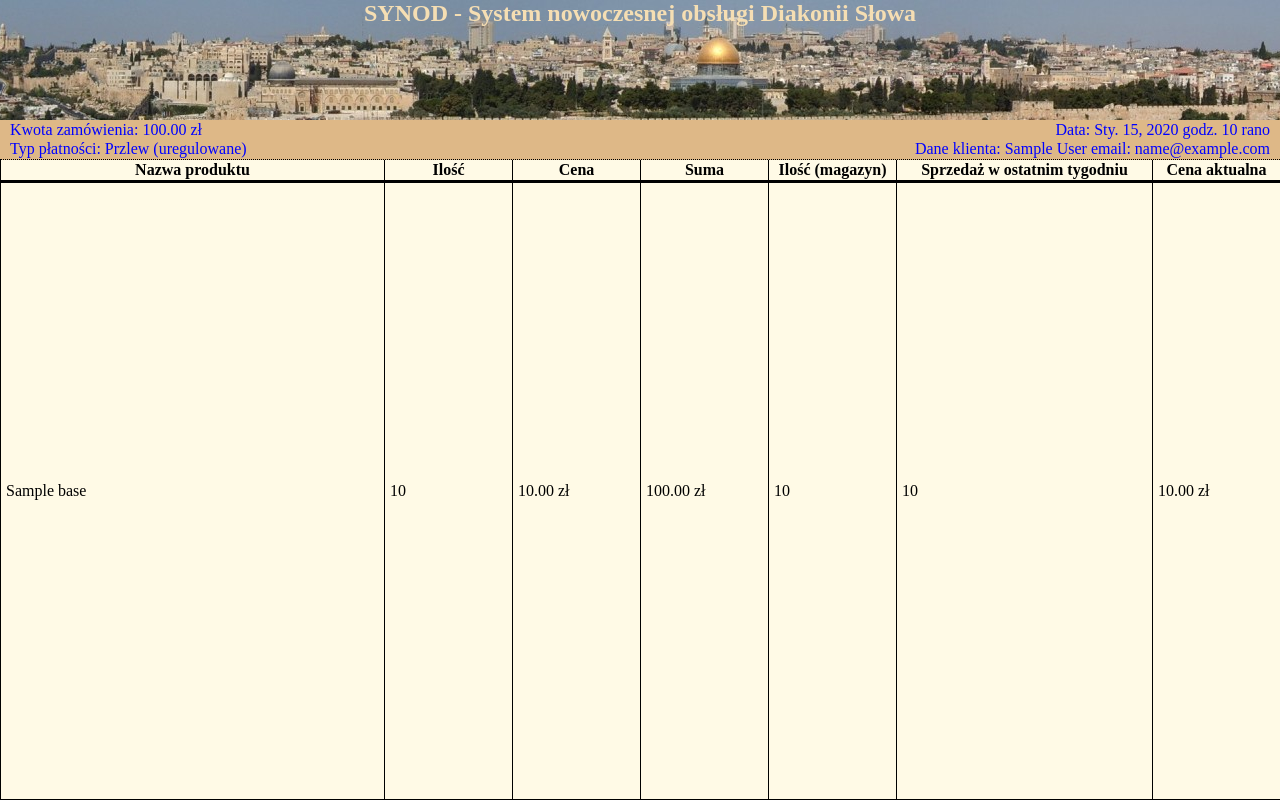
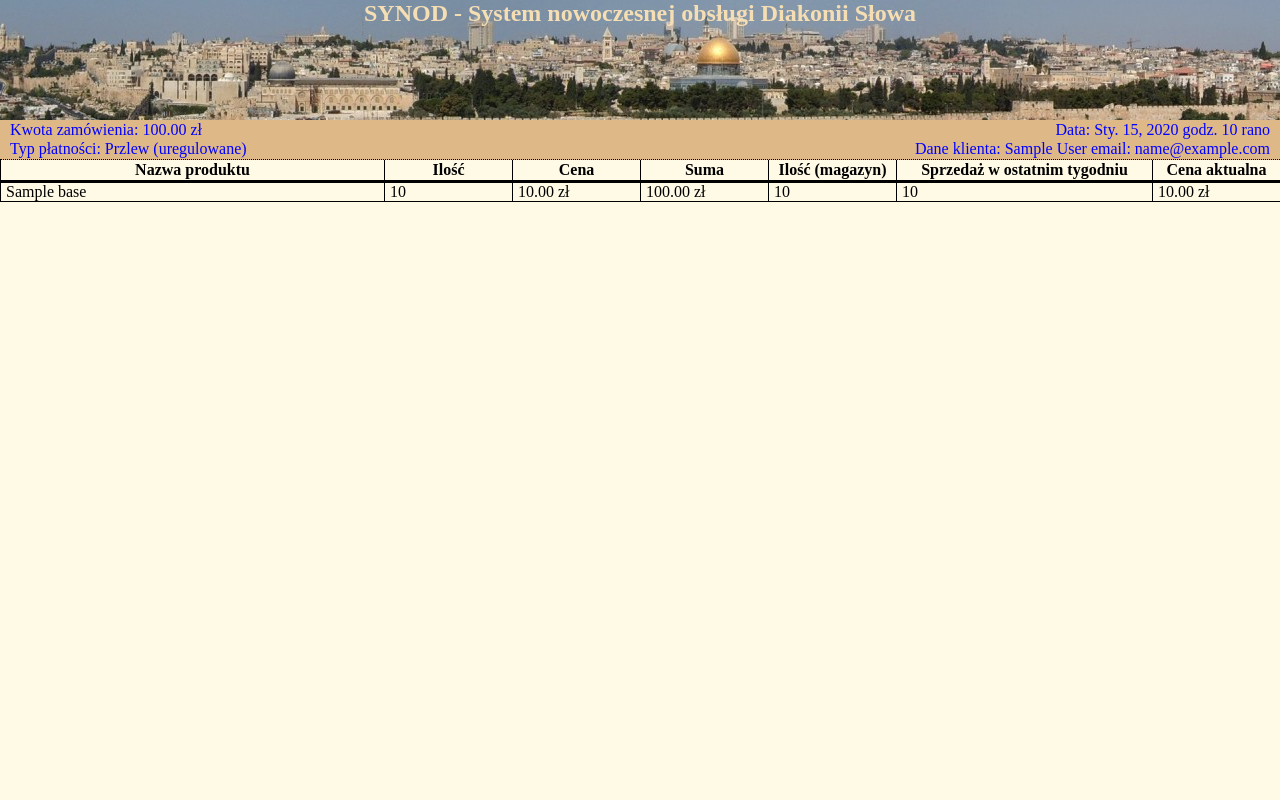
Before and after one commit to Yoshud/Diakonia_Slowa_app, a Django app: page /order/1/ in a window 1280 px wide. Run offline with Django 3.2, Linux system fonts and the light colour scheme; a user stored in the database is signed in; tables that the repository leaves empty hold one stand-in row (values such as "Sample post"); some libraries are stand-ins or nearby versions.

Commit message:
[apparance] main_page_table ma vertical_align = top dzięki czemu tabela w sigle_order czy formularz przelewu jest tam gdzie być powinien

```diff
--- a/main_app/templates/main_app/single_order.html
+++ b/main_app/templates/main_app/single_order.html
@@ -16,7 +16,7 @@
 {% endblock %}
 
 {% block main_table_block %}
-    <table class="text_table left_table main_page_table">
+    <table class="text_table left_table main_page_table" style="height: auto">
         <tr>
             <th style="width: 30%">Nazwa produktu</th>
             <th style="width: 10%">Ilość</th>
--- a/main_app/templates/main_app/template_page.html
+++ b/main_app/templates/main_app/template_page.html
@@ -32,8 +32,8 @@
                 </td>
             </tr>
             <tr style="height: 80%">
-                <td>
-                    <table class="main_page_table" style="table-layout: auto; ">
+                <td style="vertical-align: top">
+                    <table class="main_page_table" style="table-layout: auto;">
                         {% block main_table_block %}{% endblock %}
                     </table>
                 </td>
```
